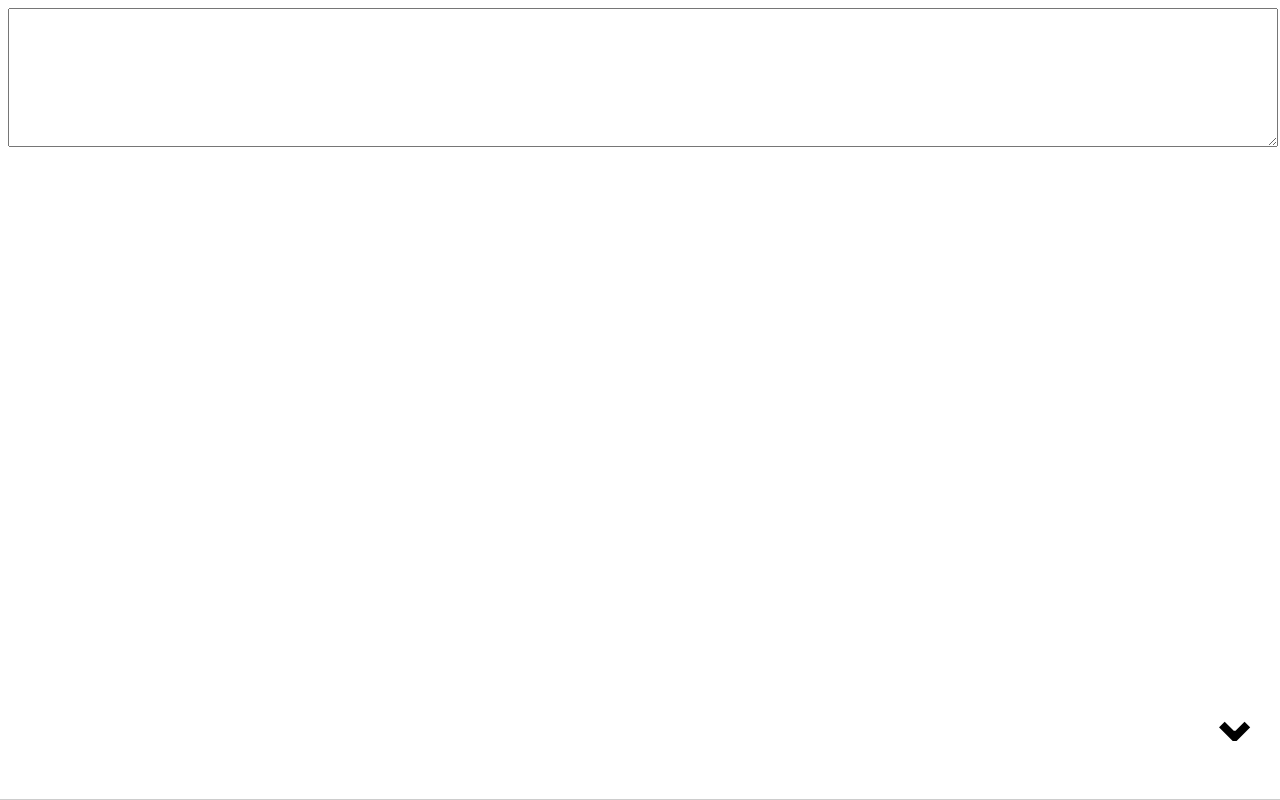
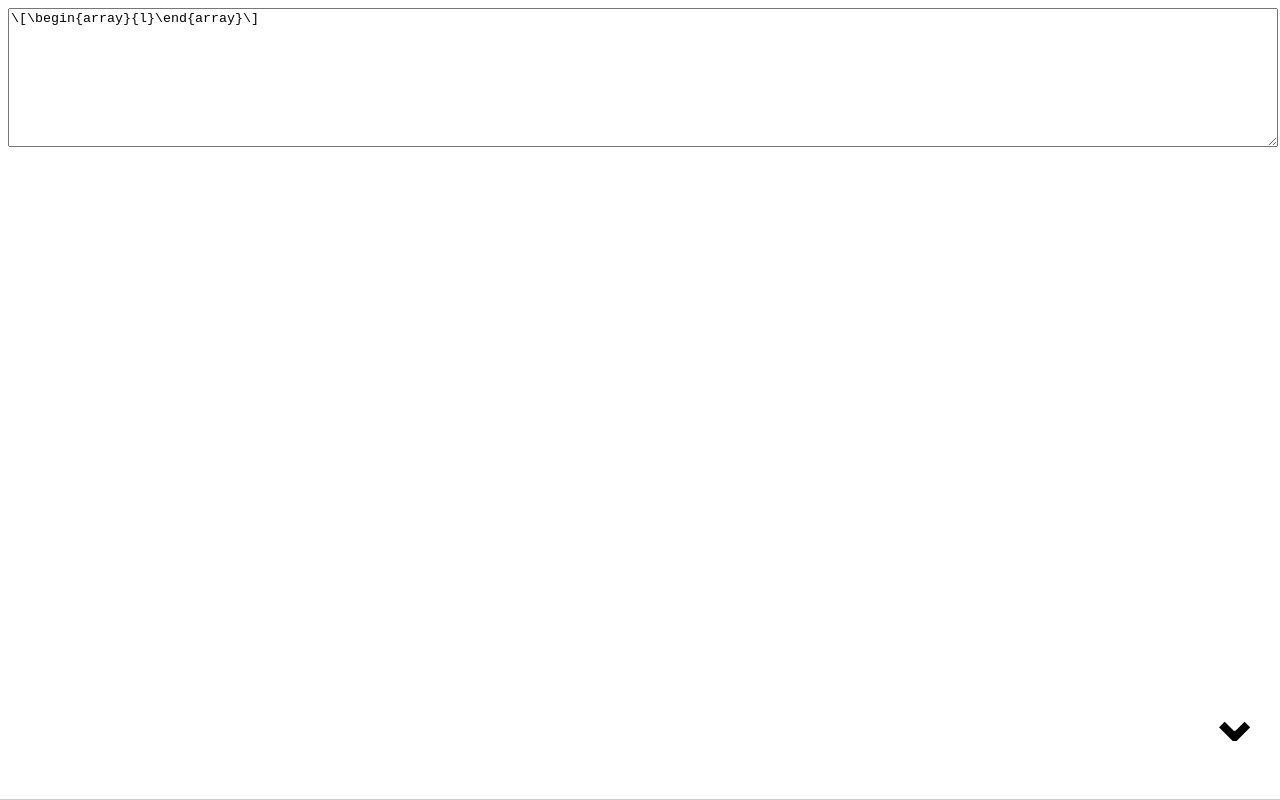
Before and after one commit to 06091210/E2, a plain HTML site: page index.html in a window 1280 px wide. Drawn offline with nearby package versions, Linux system fonts and the light colour scheme.

Commit message:
Update index.html

```diff
--- a/index.html
+++ b/index.html
@@ -157,8 +157,8 @@ f'(x) &= \lim_{\Delta x \to 0} \frac{f(x+\Delta x) - f(x)}{\Delta x}
     </div>
   </div>
   <script>
-    const input = "\\[\\begin{array}{l}"+document.getElementById("latexInput")+"\\end{array}\\]";//書き換え　正しくは161のコード
-    //const input = document.getElementById("latexInput");
+    const input = document.getElementById("latexInput");
+    input.value = "\\[\\begin{array}{l}"+input.value+"\\end{array}\\]";//付け加え
     const output = document.getElementById("output");
     input.addEventListener("input", () => {
       output.innerHTML = input.value;
```
